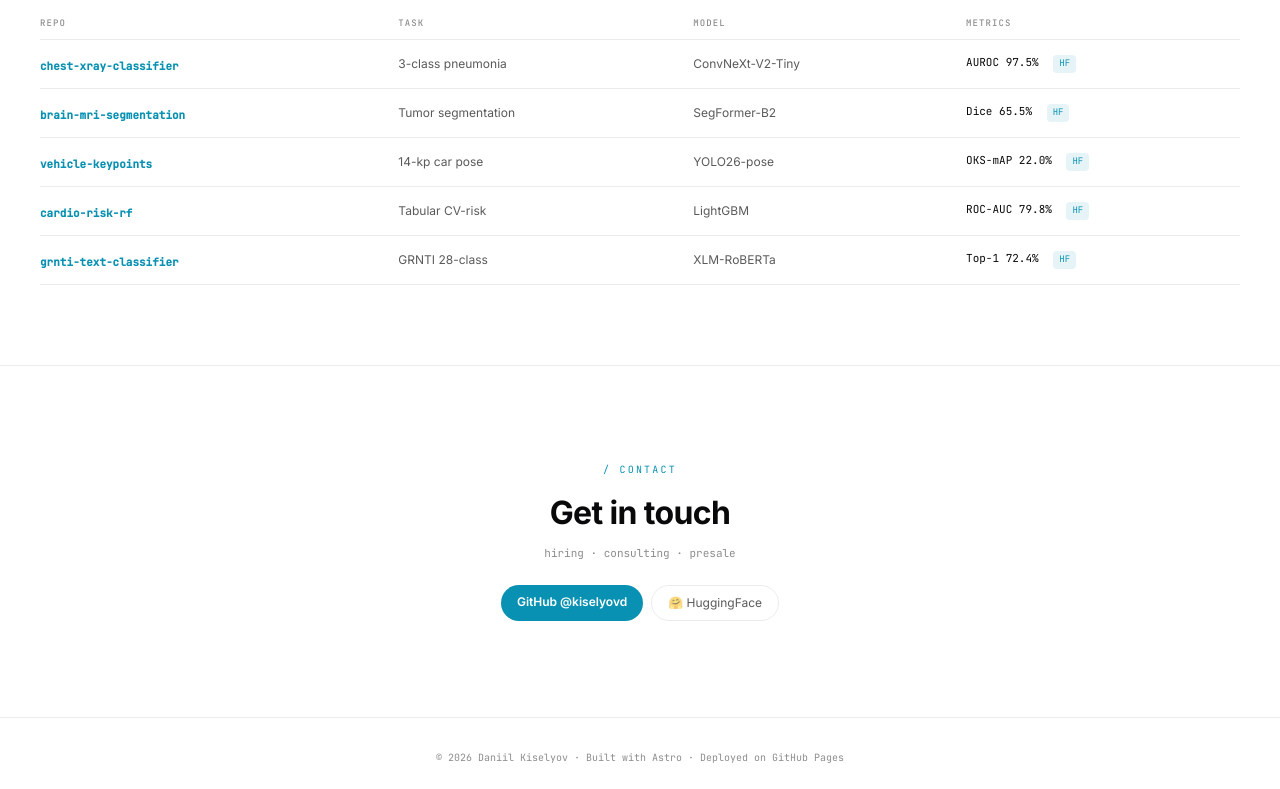
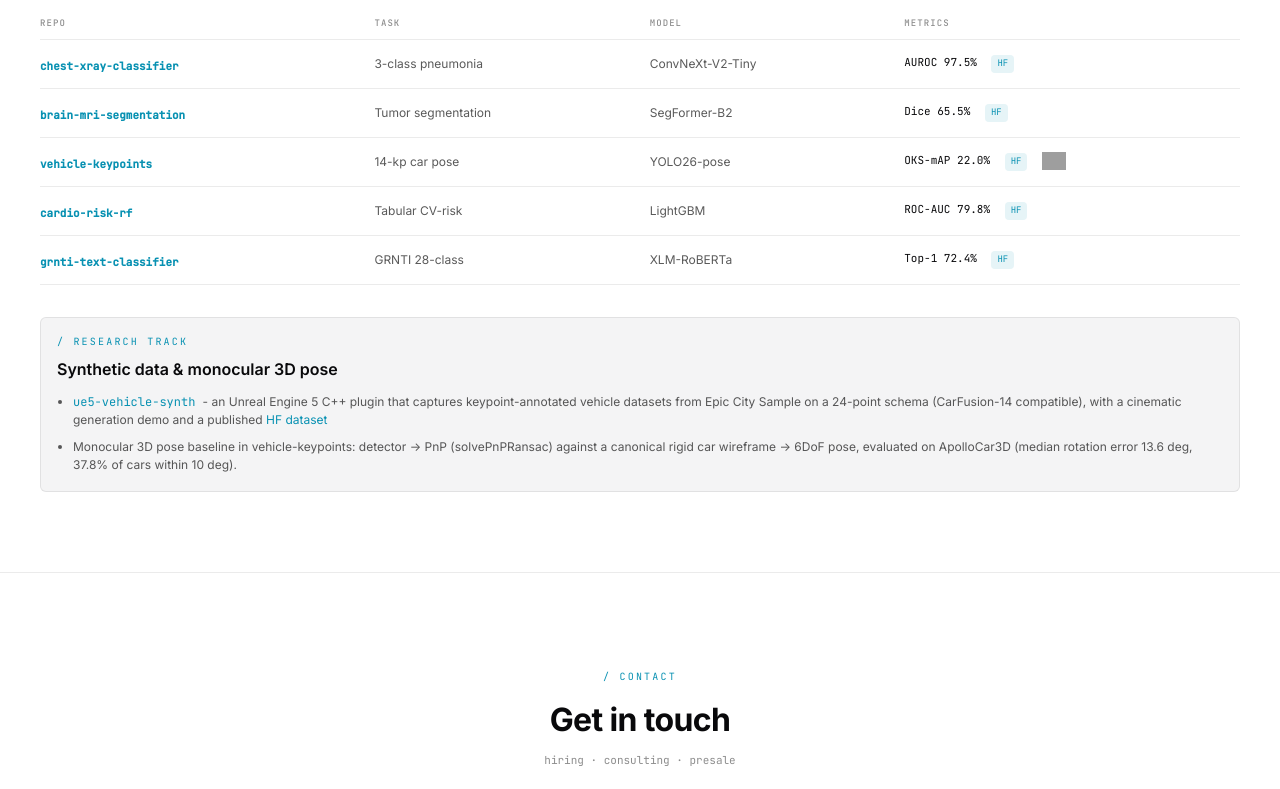
Before and after one commit to kiselyovd/kiselyovd.github.io, an Astro site: page / in a window 1280 px wide. Shown: the part 2000-2789 px from the top of the page. Built offline with nearby package versions, Linux system fonts and the light colour scheme; Astro itself is replaced by a stand-in of ours; grey boxes are pictures that could not be loaded.

Commit message:
feat(site): highlight vehicle-keypoints downloads + synthetic-data/3D research block

```diff
--- a/src/components/MLPortfolio.astro
+++ b/src/components/MLPortfolio.astro
@@ -22,6 +22,7 @@
     model: 'YOLO26-pose',
     metrics: 'OKS-mAP 22.0%',
     hfSlug: 'vehicle-keypoints',
+    downloads: true,
   },
   {
     repo: 'cardio-risk-rf',
@@ -67,4 +68,34 @@
   <div class="md:hidden space-y-2">
     {rows.map((r) => <PortfolioRow {...r} variant="mobile" />)}
   </div>
+
+  <div class="mt-8 rounded-md border border-[color:var(--border)] bg-[color:var(--surface)] p-4">
+    <span class="section-label block mb-2" data-i18n="port.research.label">/ Research track</span>
+    <h3 class="text-[14px] md:text-[16px] font-semibold text-[color:var(--text)] mb-3" data-i18n="port.research.heading">
+      Synthetic data &amp; monocular 3D pose
+    </h3>
+    <ul class="space-y-2 text-[12px] text-[color:var(--text-muted)] leading-[1.55] list-disc pl-4">
+      <li>
+        <a
+          href="https://github.com/kiselyovd/ue5-vehicle-synth"
+          target="_blank"
+          rel="noopener"
+          class="font-mono text-[color:var(--accent)] hover:underline"
+        >
+          ue5-vehicle-synth
+        </a>
+        <span data-i18n="port.research.synth"></span>
+        <a
+          href="https://huggingface.co/datasets/kiselyovd/citysample-vehicle-keypoints-24pt"
+          target="_blank"
+          rel="noopener"
+          class="text-[color:var(--accent)] hover:underline"
+          data-i18n="port.research.dataset"
+        >
+          HF dataset
+        </a>
+      </li>
+      <li data-i18n="port.research.pose3d"></li>
+    </ul>
+  </div>
 </section>
--- a/src/components/PortfolioRow.astro
+++ b/src/components/PortfolioRow.astro
@@ -6,10 +6,13 @@
   metrics: string;
   hfSlug: string;
   variant: 'desktop' | 'mobile';
+  downloads?: boolean;
 }
-const { repo, task, model, metrics, hfSlug, variant } = Astro.props;
+const { repo, task, model, metrics, hfSlug, variant, downloads = false } = Astro.props;
 const githubUrl = `https://github.com/kiselyovd/${repo}`;
 const hfUrl = `https://huggingface.co/kiselyovd/${hfSlug}`;
+// Live monthly-download badge (auto-refreshing) for the breakout model.
+const dlBadge = `https://img.shields.io/badge/dynamic/json?url=https%3A%2F%2Fhuggingface.co%2Fapi%2Fmodels%2Fkiselyovd%2F${hfSlug}&query=%24.downloads&label=%F0%9F%A4%97%20downloads%2Fmo&color=ffd21e&cacheSeconds=86400`;
 ---
 
 {
@@ -37,6 +40,9 @@
         >
           HF
         </a>
+        {downloads && (
+          <img src={dlBadge} alt="HuggingFace downloads per month" class="ml-2 inline-block align-middle h-[18px]" loading="lazy" />
+        )}
       </td>
     </tr>
   ) : (
@@ -60,6 +66,9 @@
         >
           HF
         </a>
+        {downloads && (
+          <img src={dlBadge} alt="HuggingFace downloads per month" class="inline-block align-middle h-[16px]" loading="lazy" />
+        )}
       </div>
     </article>
   )
--- a/src/i18n/translations.ts
+++ b/src/i18n/translations.ts
@@ -84,6 +84,13 @@
     'port.col.task': 'Task',
     'port.col.model': 'Model',
     'port.col.metrics': 'Metrics',
+    'port.research.label': '/ Research track',
+    'port.research.heading': 'Synthetic data & monocular 3D pose',
+    'port.research.synth':
+      ' - an Unreal Engine 5 C++ plugin that captures keypoint-annotated vehicle datasets from Epic City Sample on a 24-point schema (CarFusion-14 compatible), with a cinematic generation demo and a published ',
+    'port.research.dataset': 'HF dataset',
+    'port.research.pose3d':
+      'Monocular 3D pose baseline in vehicle-keypoints: detector -> PnP (solvePnPRansac) against a canonical rigid car wireframe -> 6DoF pose, evaluated on ApolloCar3D (median rotation error 13.6 deg, 37.8% of cars within 10 deg).',
 
     'contact.label': '/ Contact',
     'contact.heading': 'Get in touch',
@@ -177,6 +184,13 @@
     'port.col.task': 'Задача',
     'port.col.model': 'Модель',
     'port.col.metrics': 'Метрики',
+    'port.research.label': '/ Research-направление',
+    'port.research.heading': 'Синтетические данные и монокулярная 3D-поза',
+    'port.research.synth':
+      ' - плагин на C++ для Unreal Engine 5: снимает размеченные датасеты ключевых точек авто из Epic City Sample по 24-точечной схеме (совместимой с CarFusion-14), с кинематографичным demo-роликом генерации и опубликованным ',
+    'port.research.dataset': 'HF-датасетом',
+    'port.research.pose3d':
+      'Монокулярный 3D-baseline в vehicle-keypoints: детектор -> PnP (solvePnPRansac) по каноничному жёсткому каркасу авто -> 6DoF поза, оценка на ApolloCar3D (медианная ошибка поворота 13.6 deg, 37.8% машин в пределах 10 deg).',
 
     'contact.label': '/ Контакты',
     'contact.heading': 'На связи',
```
